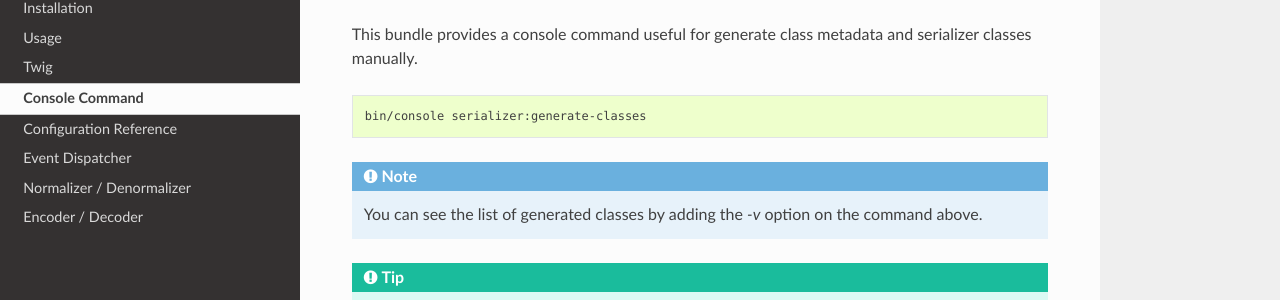
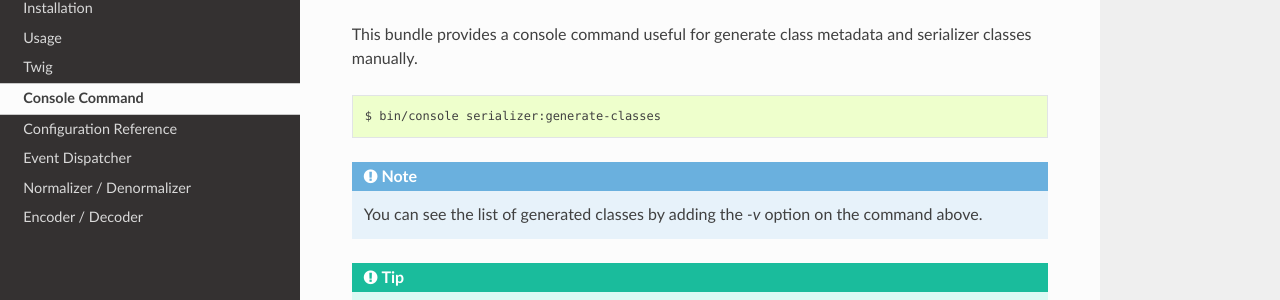
Before and after one commit to tsantos84/serializer-bundle, a Sphinx documentation site: the page built from Resources/doc/console.rst, in a window 1280 px wide. Shown: the part 137-437 px from the top of the page. Built offline with Sphinx 7.4.7 and the Read the Docs theme 2.0.0, drawn with Linux system fonts in a browser that asks for light colours.

Commit message:
Added $ signal

```diff
--- a/Resources/doc/console.rst
+++ b/Resources/doc/console.rst
@@ -5,7 +5,7 @@ This bundle provides a console command useful for generate class metadata and se
 
 .. code-block:: bash
 
-    bin/console serializer:generate-classes
+    $ bin/console serializer:generate-classes
 
 .. note::
 
```
